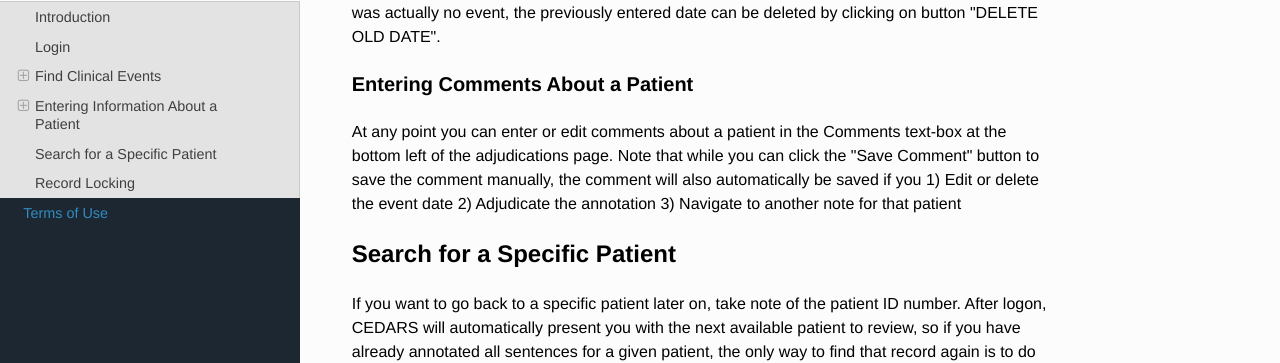
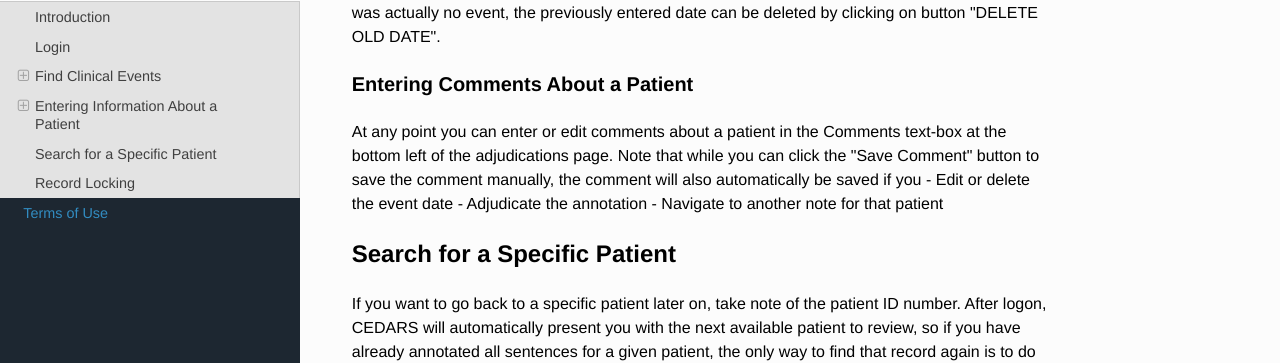
Before and after one commit to CEDARS-NLP/CEDARS, an MkDocs documentation site: the page built from docs/CEDARS_annotator_manual.md, in a window 1280 px wide and 900 px high, scrolled down 3273 px. Shown: the part 266-629 px from the top of the window. Built offline with MkDocs 1.6.1, drawn with Linux system fonts in a browser that asks for light colours; nearby versions of some CDN libraries.

Commit message:
Updated the annotator comments list.

```diff
--- a/docs/CEDARS_annotator_manual.md
+++ b/docs/CEDARS_annotator_manual.md
@@ -67,9 +67,9 @@ It is possible to replace an erroneous date by entering a new one in the date en
 ### Entering Comments About a Patient
 
 At any point you can enter or edit comments about a patient in the Comments text-box at the bottom left of the adjudications page. Note that while you can click the "Save Comment" button to save the comment manually, the comment will also automatically be saved if you
-    1) Edit or delete the event date
-    2) Adjudicate the annotation
-    3) Navigate to another note for that patient
+    - Edit or delete the event date
+    - Adjudicate the annotation
+    - Navigate to another note for that patient
 
 ## Search for a Specific Patient
 
```
